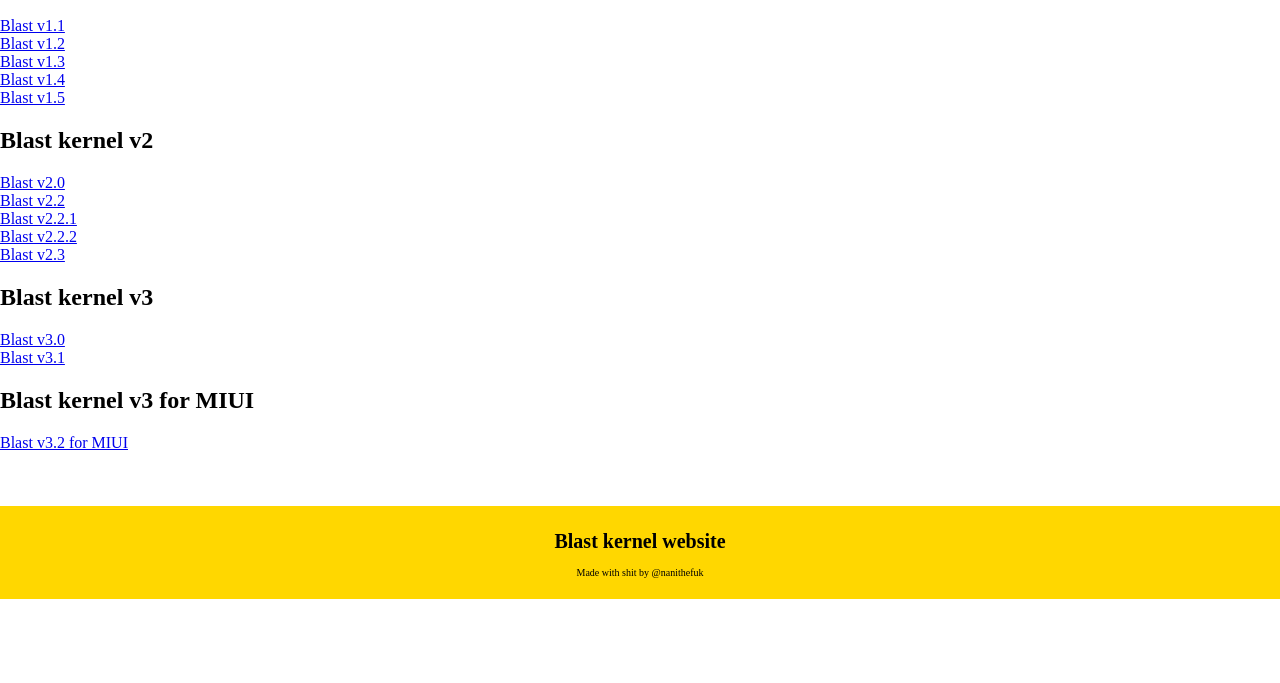
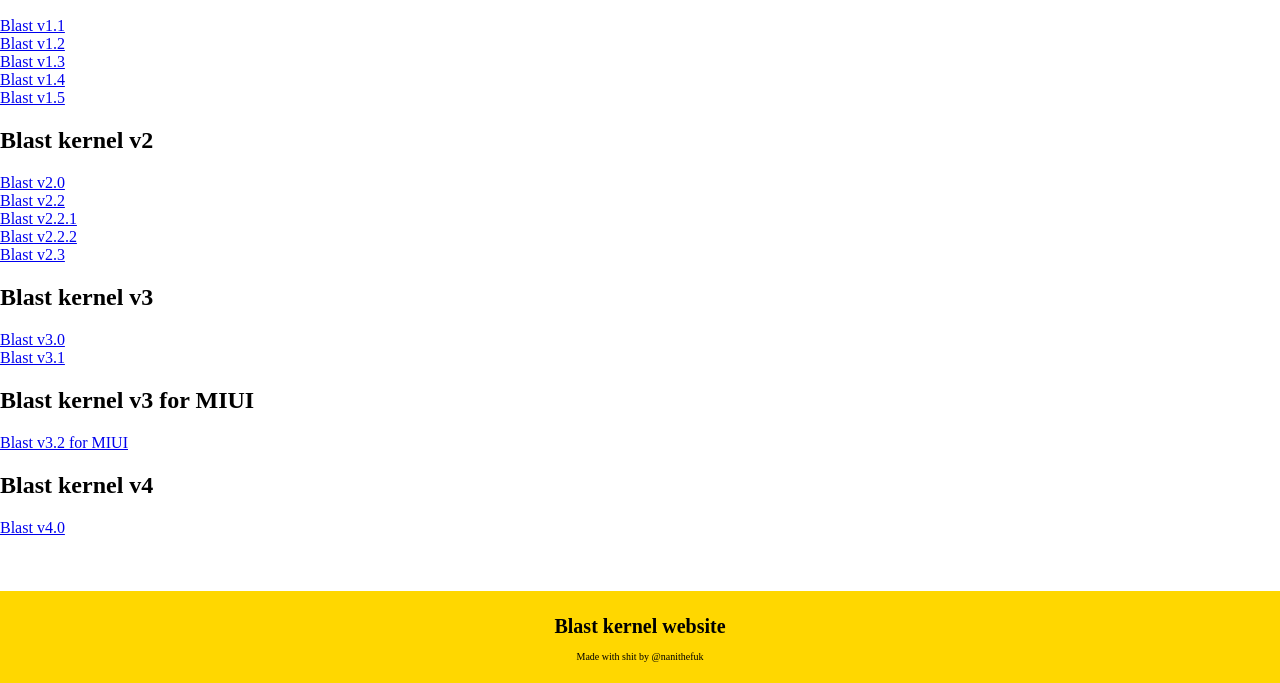
Before and after one commit to Jesus2077/jesus2077.github.io, a plain HTML site: page index.html in a window 1280 px wide. Shown: the part 353-1036 px from the top of the page. Before the commit the page ends 952 px from the top, so only its background shows below. Drawn offline with Linux system fonts and the light colour scheme.

Commit message:
Add blast v4 link

```diff
--- a/index.html
+++ b/index.html
@@ -54,6 +54,10 @@
                 <h2>Blast kernel v3 for MIUI</h2>
                 <a href="https://drive.google.com/file/d/1YHiVAGYZbWLDR8-VVIdC7-73JZioCVYr/view?usp=sharing" target="_blank">Blast v3.2 for MIUI<br></a>
             </div>
+            <div id="blastv4">
+                <h2>Blast kernel v4</h2>
+                <a href="https://tinyurl.com/2fcpre6" target="_blank">Blast v4.0<br></a>
+            </div>
             <br><br><br>
         </div>
         <div id="footer">
```
